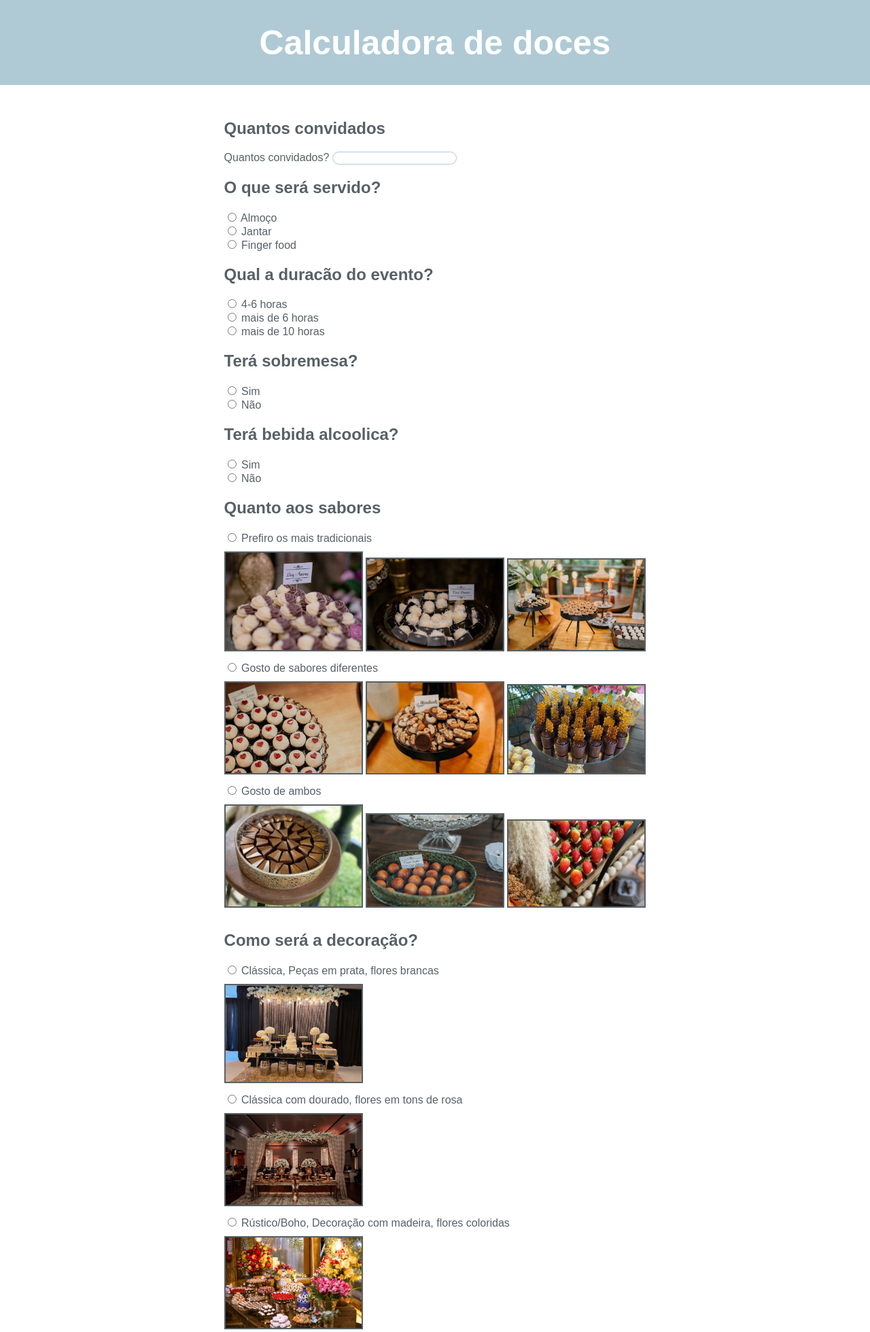
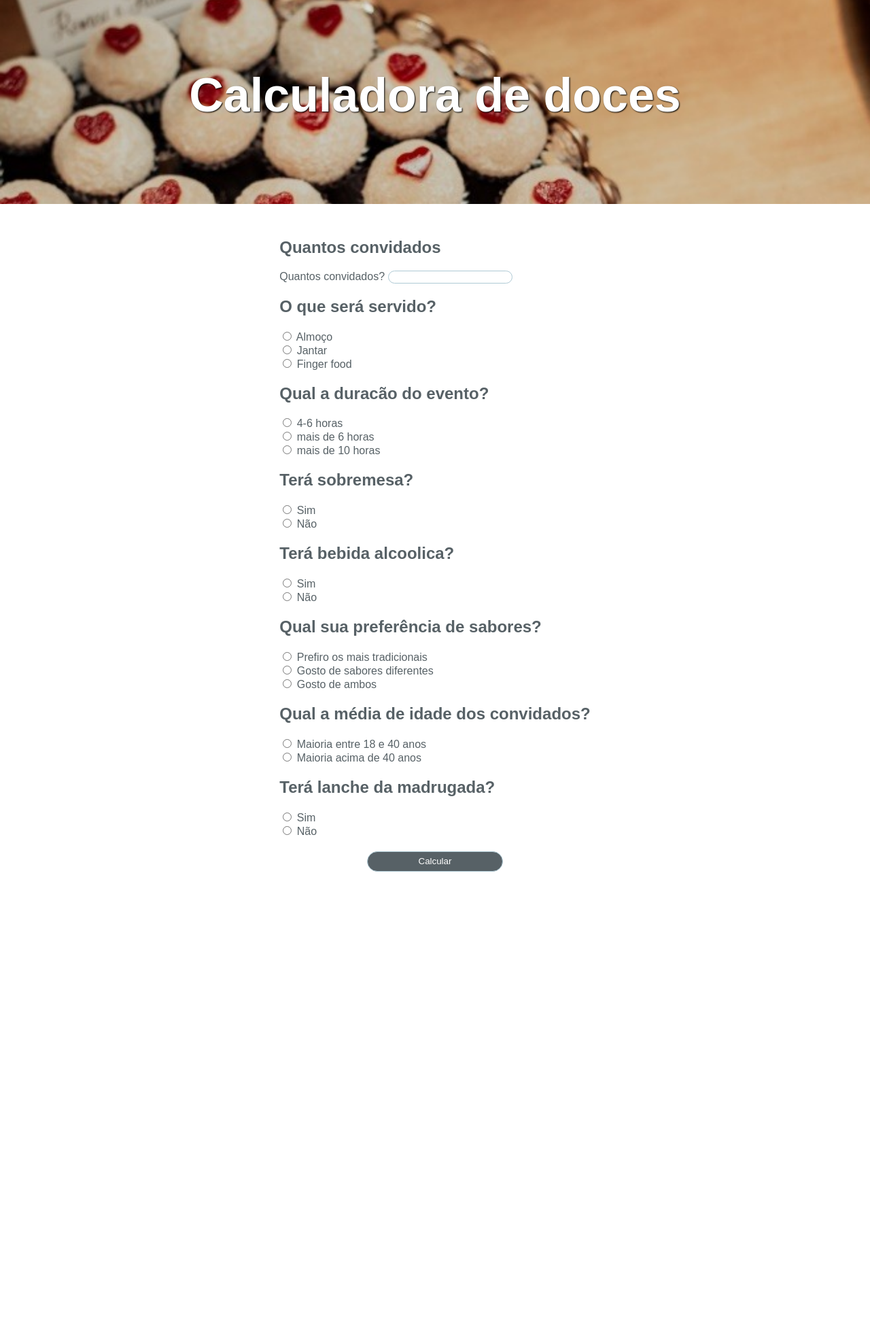
Before and after one commit to fernandadias04/doces_LIFE, a PHP site: page /Casamento.php in a window 1280 px wide. Shown: the top 1959 px of the page at 68% size. After the commit the page ends 1282 px from the top, so only its background shows below. Run offline with PHP 8.4, Linux system fonts and the light colour scheme.

Commit message:
att front

```diff
--- a/Casamento.php
+++ b/Casamento.php
@@ -71,7 +71,7 @@
             <label class="form-check-label" for="Radios2">Não</label>
         </div>
 
-        <h2>Quanto aos sabores</h2>
+        <h2>Qual sua preferência de sabores?</h2>
 
         <div class="form-check5">
             <input class="form-check-input" type="radio" name="sabores" id="Radios1" value="option1" required />
@@ -79,19 +79,9 @@
             </label>
         </div>
 
-        <div class="imagens">
-            <img src="./assets/img/docestradicionais1.jpeg" />
-            <img src="./assets/img/docestradicionais2.jpeg" />
-            <img src="./assets/img/docestradicionais3.jpeg" />
-        </div>
         <div class="form-check5">
             <input class="form-check-input" type="radio" name="sabores" id="Radios2" value="option2" required />
             <label class="form-check-label" for="Radios2">Gosto de sabores diferentes</label>
-        </div>
-        <div class="imagens">
-            <img src="./assets/img/docesdiferentes1.jpeg" />
-            <img src="./assets/img/docesdiferentes2.jpeg" />
-            <img src="./assets/img/docesdiferentes3.jpeg" />
         </div>
 
         <div class="form-check5">
@@ -99,68 +89,30 @@
             <label class="form-check-label" for="Radios2">Gosto de ambos </label>
         </div>
 
-        <div class="imagens">
-            <img src="./assets/img/ambos1.jpeg" />
-            <img src="./assets/img/ambos2.jpeg" />
-            <img src="./assets/img/ambos3.jpeg" />
-        </div>
 
-        <h2>Como será a decoração?</h2>
+        <h2>Qual a média de idade dos convidados?</h2>
 
         <div class="form-check6">
-            <input class="form-check-input" type="radio" name="decoração" id="Radios1" value="option1" required />
-            <label class="form-check-label" for="Radios1">Clássica, Peças em prata, flores brancas</label>
-        </div>
-        <div class="imagens">
-            <img src="./assets/img/decoração1.jpeg" />
-        </div>
-        <div class="form-check6">
-            <input class="form-check-input" type="radio" name="decoração" id="Radios2" value="option2" required />
-            <label class="form-check-label" for="Radios2">Clássica com dourado, flores em tons de rosa</label>
-        </div>
-        <div class="imagens">
-            <img src="./assets/img/decoração2.jpeg" />
-
-        </div>
-
-        <div class="form-check6">
-            <input class="form-check-input" type="radio" name="decoração" id="Radios2" value="option2" required />
-            <label class="form-check-label" for="Radios2">Rústico/Boho, Decoração com madeira, flores coloridas
-            </label>
-        </div>
-        <div class="imagens">
-            <img src="./assets/img/decoração3.jpeg" />
-        </div>
-        <div class="form-check6">
-            <input class="form-check-input" type="radio" name="decoração" id="Radios2" value="option2" required />
-            <label class="form-check-label" for="Radios2">Romantico</label>
-        </div>
-        <div class="imagens">
-            <img src="./assets/img/decoração4.jpeg" />
-
-        </div>
-
-        <h2>Como são os convidados?</h2>
-
-        <div class="form-check7">
             <input class="form-check-input" type="radio" name="convidados" id="Radios1" value="option1" required />
             <label class="form-check-label" for="Radios1">Maioria entre 18 e 40 anos</label>
         </div>
 
-        <div class="imagens">
-            <img src="./assets/img/convidado1.jpeg" />
-
-        </div>
-
-        <div class="form-check7">
+        <div class="form-check6">
             <input class="form-check-input" type="radio" name="convidados" id="Radios2" value="option2" required />
             <label class="form-check-label" for="Radios2">Maioria acima de 40 anos</label>
         </div>
 
-        <div class="imagens">
-            <img src="./assets/img/convidado2.jpeg" />
+        <h2>Terá lanche da madrugada?</h2>
 
+        <div class="form-check7">
+            <input class="form-check-input" type="radio" name="lanche" id="Radios1" value="option1" required />
+            <label class="form-check-label" for="Radios1">Sim</label>
         </div>
+        <div class="form-check7">
+            <input class="form-check-input" type="radio" name="lanche" id="Radios2" value="option2" required />
+            <label class="form-check-label" for="Radios2">Não</label>
+        </div>
+
 
         <button type="submit">Calcular</button>
     </form>
--- a/assets/css/stylesform.css
+++ b/assets/css/stylesform.css
@@ -21,13 +21,19 @@ h1 {
    color:#ffff;
    font-family: "Faustina", Sans-serif;
    text-align: center;
-   font-size:50px;
-  /* border-bottom:1px solid #eee ;*/
+   font-size:70px;
+   margin-top: 100px;
+   text-shadow: 1px 1px 2px black;
 }
 
 .banner {
 
+    background-image:url(../img/docesdiferentes1.jpeg);
     background-color: #AFCAD5;
+    height: 300px;
+    width: 100%;
+background-size: cover;
+background-position: 0px -130px;
 }
 
 
```
Also changed, not shown: Adulto.php (+16 -21 lines), Infantil.php (+8 -30 lines), assets/css/styles.css (+13 -6 lines), 1 other file.
